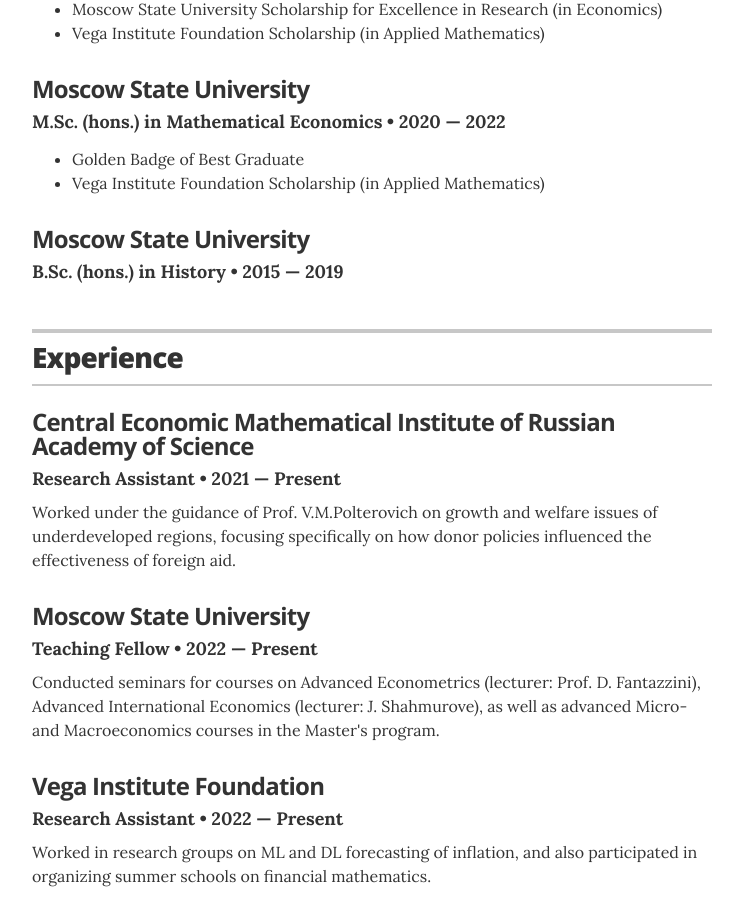
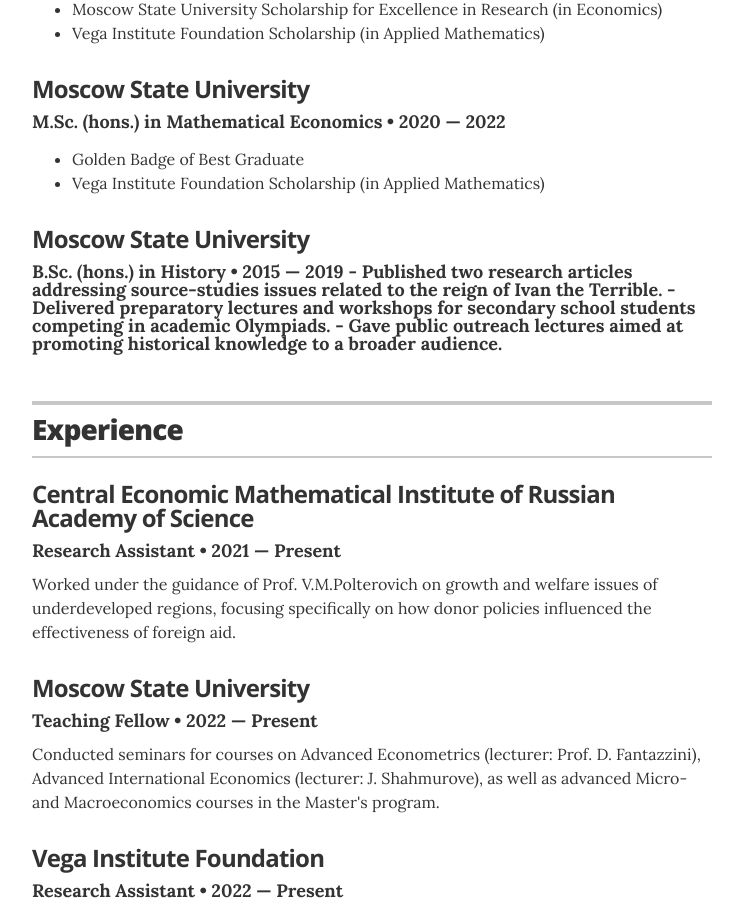
Before and after one commit to MikitchukMarina/MikitchukMarina.github.io, a Jekyll site: the page built from index.html, in a window 1280 px wide and 900 px high, scrolled down 749 px. Shown: the whole window, without its empty margins (268-1011 px from the left). Built offline with Jekyll 4.4.1, drawn with Linux system fonts in a browser that asks for light colours.

Commit message:
Enhance education entry with research and outreach details
Added details about research articles and outreach activities.

```diff
--- a/_data/education.yml
+++ b/_data/education.yml
@@ -15,3 +15,6 @@
 - degree: B.Sc. (hons.) in History
   uni: Moscow State University
   year: 2015 — 2019
+    - Published two research articles addressing source-studies issues related to the reign of Ivan the Terrible.
+    - Delivered preparatory lectures and workshops for secondary school students competing in academic Olympiads.
+    - Gave public outreach lectures aimed at promoting historical knowledge to a broader audience.
```
